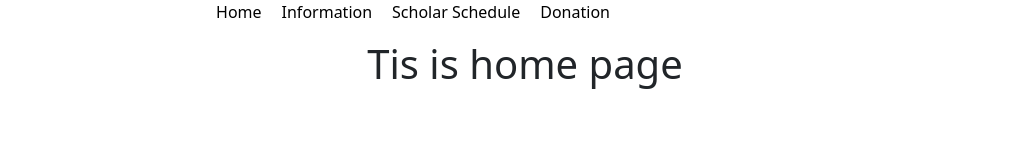
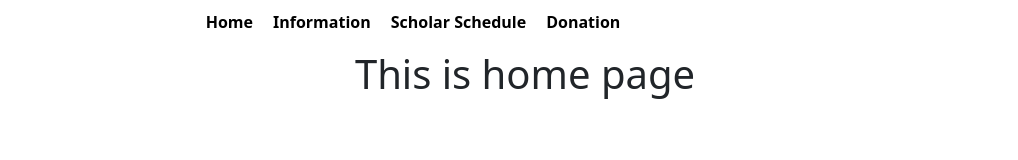
Before and after one commit to tanianasrin1/charity-based-react, a React (Create React App) app: page / in a window 1280 px wide. Shown: the top 160 px of the page, without its empty margins (115-1133 px from the left). Built offline with nearby package versions, Linux system fonts and the light colour scheme.

Commit message:
card page fixed

```diff
--- a/src/components/CustomLink/CustomLink.js
+++ b/src/components/CustomLink/CustomLink.js
@@ -8,7 +8,7 @@ function CustomLink({ children, to, ...props }) {
     return (
       <div>
         <Link
-          style={{ color: match ? 'red' : 'black', textDecoration: match ? "underline" : "none" }}
+          style={{ color: match ? 'orange' : 'black', textDecoration: match ? "underline" : "none" }}
           to={to}
           {...props}
         >
--- a/src/components/Header/Header.css
+++ b/src/components/Header/Header.css
@@ -4,6 +4,8 @@ nav{
 
 nav a{
     text-decoration: none;
+    font-weight: bold;
+
 
 }
 
@@ -13,6 +15,7 @@ nav ul{
     display: flex;
     align-items: center;
     justify-content: center;
+    margin-top: 10px;
 
 
 
--- a/src/components/Home/Home.js
+++ b/src/components/Home/Home.js
@@ -4,7 +4,7 @@ import HomeContant from './HomeContant';
 const Home = () => {
     return (
         <div>
-            <h1>Tis is home page</h1>
+            <h1>This is home page</h1>
             <HomeContant></HomeContant>
         </div>
     );
```
